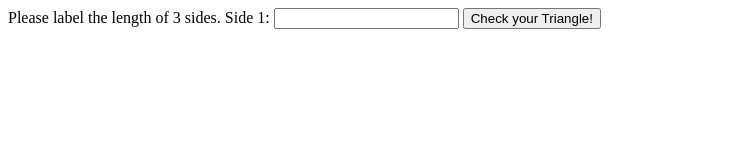
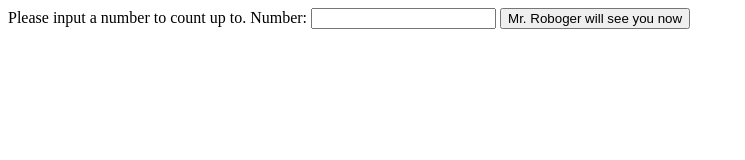
Before and after one commit to WiiliamMentzer/Mr.Roboger-Numbers, a plain HTML site: page index.html in a window 1280 px wide. Shown: the whole page, without its empty margins (0-745 px from the left). Drawn offline with Linux system fonts and the light colour scheme.

Commit message:
index.html working as intended. JavaScript still is not working as intended

```diff
--- a/index.html
+++ b/index.html
@@ -6,11 +6,11 @@
     <title> Mr. Roboger's Wild Ride </title>
   </head>
   <body>
-    <form id="RobogerInput"> Please label the length of 3 sides.
-      <label for="userInput">Side 1:
+    <form id="RobogerInput"> Please input a number to count up to.
+      <label for="userInput">Number:
         <input id="userInput" type="text" name="number">
       </label>
-      <button type="submit">Check your Triangle!</button>
+      <button type="submit">Mr. Roboger will see you now</button>
     </form>
   </body>
 </html>
--- a/js/scripts.js
+++ b/js/scripts.js
@@ -19,37 +19,28 @@ function robogerProcess() {
     for (let index = element.length - 1; index >= 0; index--) {
       if (element[index] === "3") {
         console.log("3 found");
-        processArray.element.join("");
         outputArray.push("Won't you be my neighbor?");
       } else if (element[index] === "2") {
         console.log("2 found");
-        processArray.element.join("");
         outputArray.push("Boop!");
       } else if (element[index] === "1") {
         console.log("1 found");
-        processArray.element.join("");
         outputArray.push("Beep!");
       } else {
         console.log(element);
         console.log("nothing to replace here sir");
-        processArray.element.join("");
+        outputArray.push(element.join());
       }
     };
   });
 
-  // for (let index = 0; index < processArray.length; index += 1) {
-  //   console.log(index);
-  //   processArray = inputArray[index].toString.split(" ");
-  //   console.log(processArray[index]);
-  // }
-
   console.log(processArray);
-  // console.log(outputArray);
+  console.log(outputArray);
 
 }
 
 window.addEventListener("load", function() {
-  const form = document.getElementById("trackerForm");
+  const form = document.getElementById("RobogerInput");
   form.addEventListener("submit", submitInput);
 });
 
```
